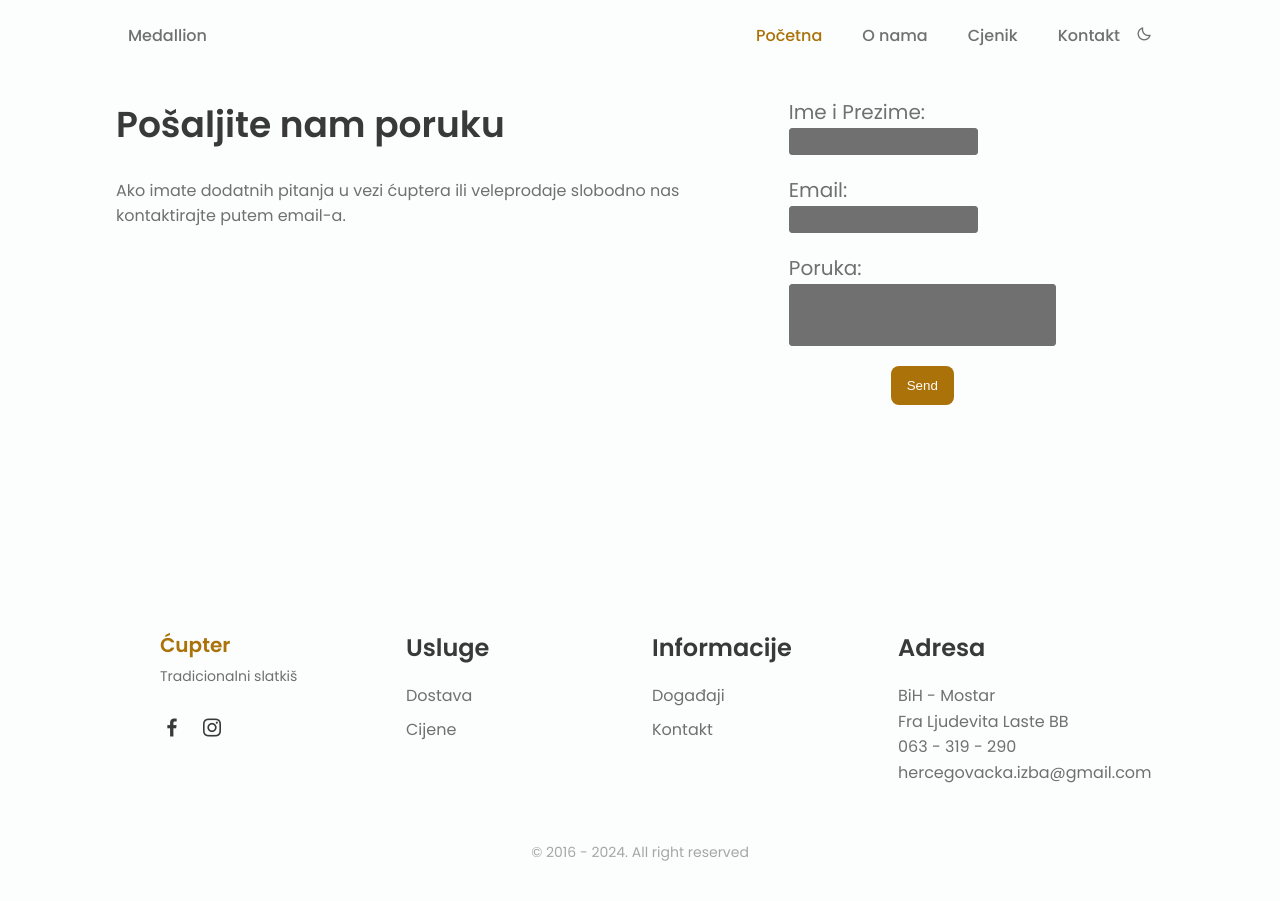
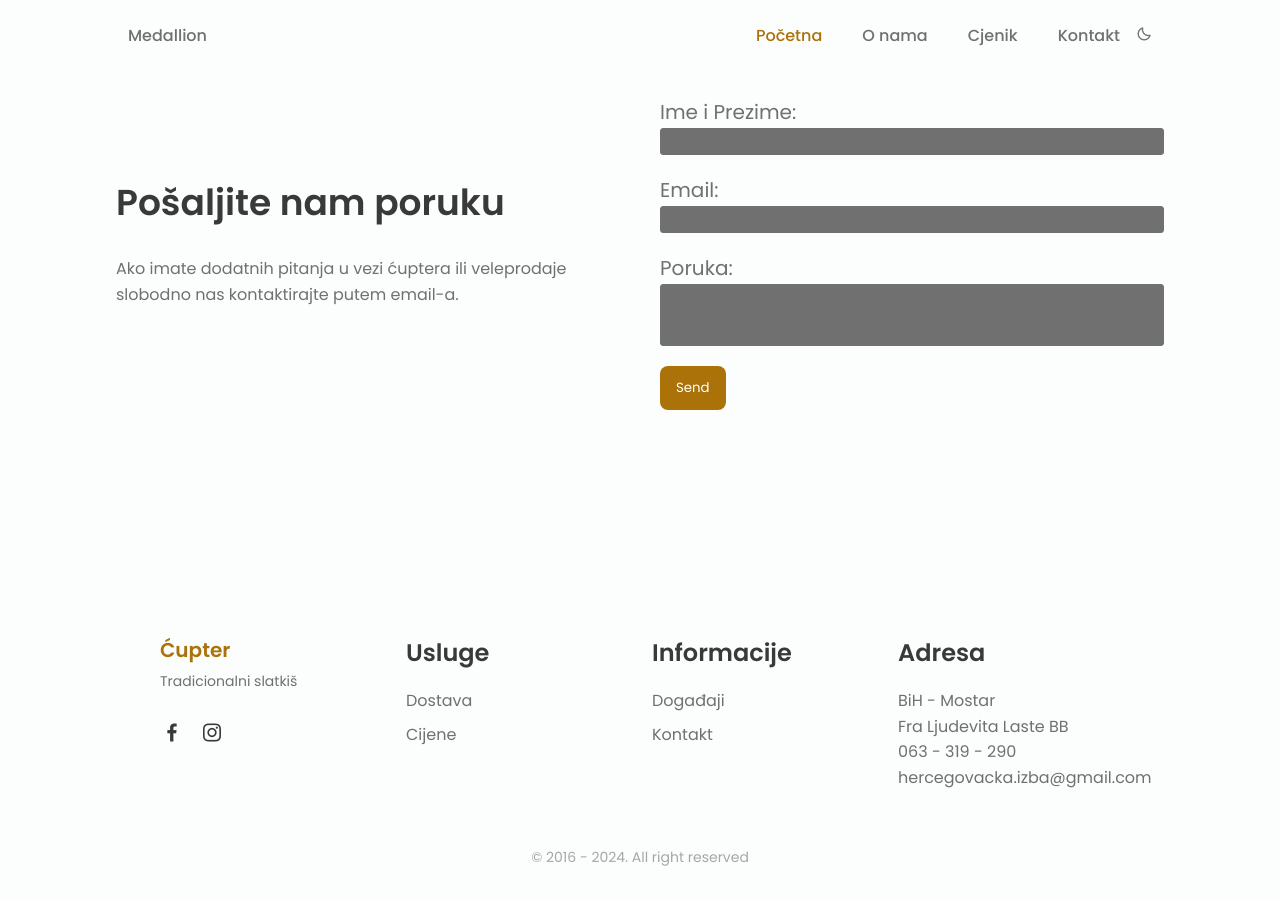
Before and after one commit to OnlyMatia/cupterv2, a React (Vite) app: page /contact in a window 1280 px wide. Built offline with nearby package versions, Linux system fonts and the light colour scheme.

Commit message:
added style for contact form

```diff
--- a/src/assets/components/ContactForm.tsx
+++ b/src/assets/components/ContactForm.tsx
@@ -2,6 +2,8 @@ import { useState } from "react"
 import emailjs from "@emailjs/browser"
 
 const ContactForm = () => {
+  const [mailSent, setMailSent] = useState<boolean>(false)
+
     const [data, setData] = useState({
         user_name:"",
         user_email:"",
@@ -31,8 +33,9 @@ const ContactForm = () => {
                 user_email:data.user_email,
                 user_message:data.user_message
             })
-        .then(response => {
-            console.log(response);
+        .then(() => {
+            setMailSent(true)
+
         })
         .catch((error) => {
             console.log(error);
@@ -41,7 +44,7 @@ const ContactForm = () => {
 
 
   return (
-    <form className="form" onSubmit={sendEmail}>
+    mailSent ? <div className="emailParag"><p>Email poslan!</p></div> : <form className="form" onSubmit={sendEmail}>
 
       <div className="formDivs">
         <label className="formLabel">Ime i Prezime:</label>
--- a/src/assets/components/Footer.tsx
+++ b/src/assets/components/Footer.tsx
@@ -37,7 +37,7 @@ const Footer = () => {
                     <ul>
                         <li>BiH - Mostar</li>
                         <li>Fra Ljudevita Laste BB</li>
-                        <li>063 - 319 - 290</li>
+                        <li >063 - 319 - 290</li>
                         <li>hercegovacka.izba@gmail.com</li>
                     </ul>
                 </div>
--- a/src/assets/pages/Contact.tsx
+++ b/src/assets/pages/Contact.tsx
@@ -3,10 +3,12 @@ import ContactForm from "../components/ContactForm"
 const Contact = () => {
   return (
     <section className="contact" >
+
       <div className="contactText">
         <h2 className="section-title contact__initial">Pošaljite nam poruku</h2>
         <p className="contact__description">Ako imate dodatnih pitanja u vezi ćuptera ili veleprodaje slobodno nas kontaktirajte putem email-a.</p>
       </div>
+
       <ContactForm />
 
     </section>
--- a/src/index.css
+++ b/src/index.css
@@ -456,32 +456,52 @@ img{
 }
 /* ============================ kontakt*/
 
-.contact{
-  display: flex;
-  padding: 6rem;
+.emailParag{
+  color: var(--first-color);
+  font-size: var(--h3-font-size);
+  max-width: 100%;
+  width: 100%;
+  box-sizing: border-box;
+  padding: 0 20px;
+  text-align: center;
 }
 
-.contactText{
-  margin: 0 20px;
-  max-width: 60%;
-  width: auto;
+.contact {
+  display: flex;
+  align-items: center;
+  justify-content: center;
+  padding: 2rem;
+  flex-direction: column;
 }
-.form{
+
+.contactText, .form {
+  max-width: 100%;
+  width: 100%;
+  box-sizing: border-box;
+  padding: 0 20px;
+}
+
+.form {
   display: block;
 }
 
-.formDivs{
+.formDivs {
   display: block;
   margin-bottom: 1.2rem;
 }
-.formLabel{
+
+.formLabel {
   display: block;
   font-size: var(--h3-font-size);
 }
-.formInput{
+
+.formInput {
   display: block;
+  width: 100%;
+  box-sizing: border-box;
 }
-.smallInput{
+
+.smallInput {
   background: var(--text-color);
   border: 1px solid var(--text-color);
   border-radius: 3px;
@@ -489,7 +509,8 @@ img{
   font-weight: 500;
   padding: 5px;
 }
-.bigInput{
+
+.bigInput {
   background: var(--text-color);
   border: 1px solid var(--text-color);
   border-radius: 3px;
@@ -499,13 +520,13 @@ img{
   padding: 10px;
   resize: none;
 }
-.smallInput:focus {
-  outline: none;
-}
+
+.smallInput:focus,
 .bigInput:focus {
   outline: none;
 }
-.submitBtn{
+
+.submitBtn {
   display: block;
   background-color: var(--first-color);
   color: #FFF;
@@ -513,15 +534,18 @@ img{
   border-radius: .5rem;
   transition: .3s;
   border: none;
-  margin: 0 auto;
   cursor: pointer;
+  font-family: inherit;
 }
-.submitBtn:hover{
+
+.submitBtn:hover {
   background-color: var(--first-color-alt);
 }
 
+/*========== MEDIA QUERIES ==========*/
 
-/*========== MEDIA QUERIES ==========*/
+
+
 @media screen and (min-width: 576px){
   .home__container,
   .about__container,
@@ -551,6 +575,10 @@ img{
 }
 
 @media screen and (min-width: 768px){
+  .contact{
+    flex-direction: row !important;
+    padding: 6rem;
+  }
   body{
     margin: 0;
   }
@@ -618,6 +646,7 @@ img{
   .app__container{
     column-gap: 7rem;
   }
+
 }
 
 /* For tall screens on mobiles y desktop*/
```
